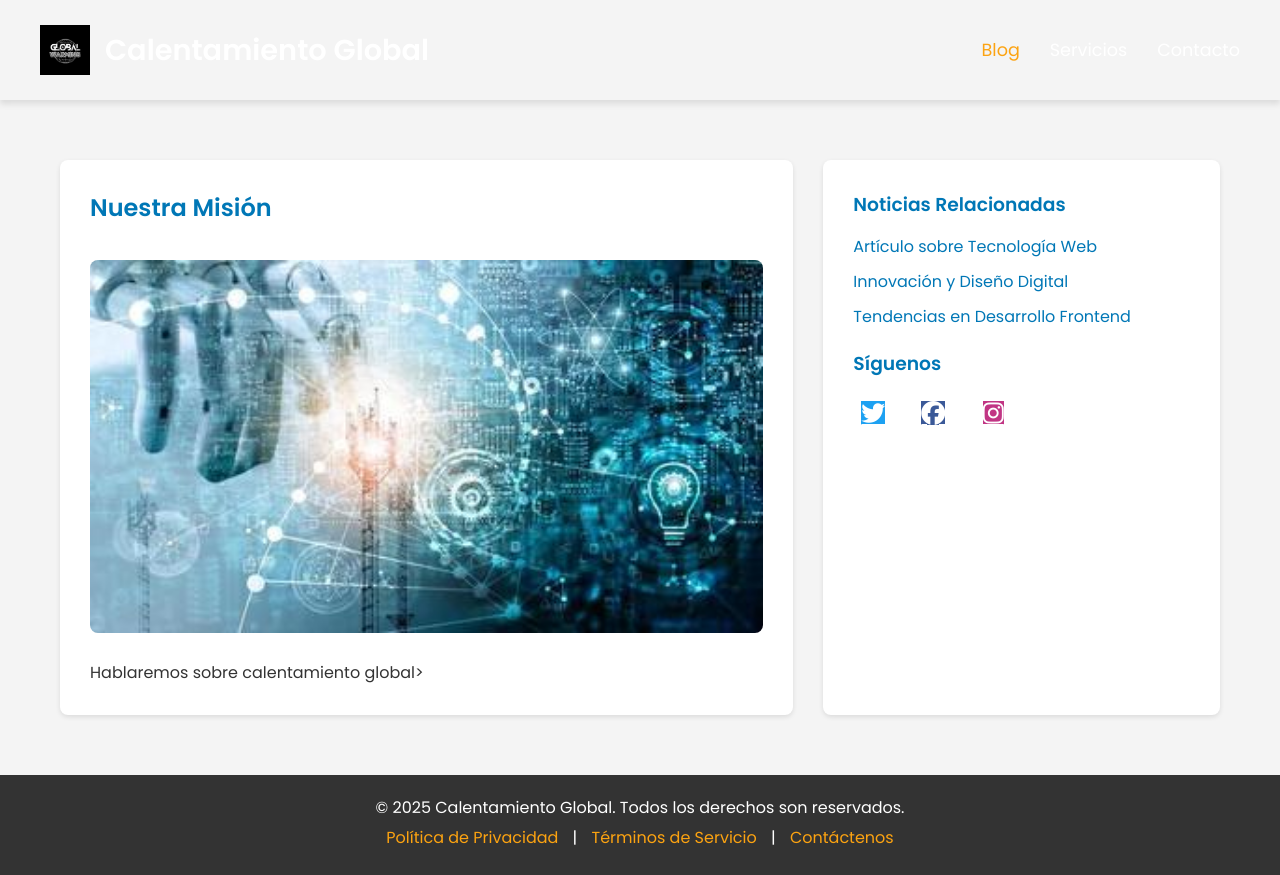
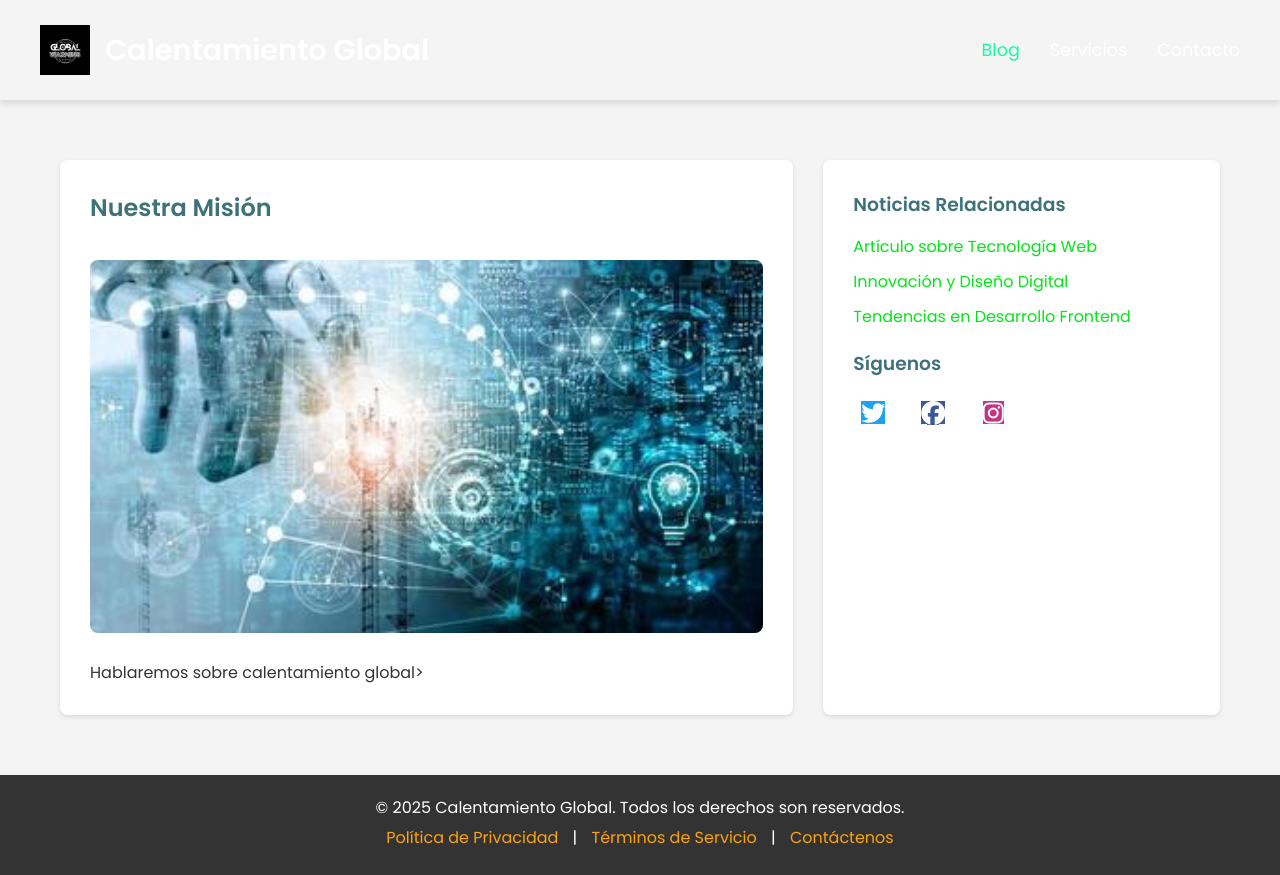
Before and after one commit to jfajardoatencia-stac/PROYECTO-DIPLOMADO, a plain HTML site: page index.html in a window 1280 px wide. In both pictures the pointer is over the link "Blog". Drawn offline with Linux system fonts and the light colour scheme.

Commit message:
se unos pequeños cambios de color

```diff
--- a/styles.css
+++ b/styles.css
@@ -84,7 +84,7 @@ body {
 
 
 .main-nav a:hover {
-    color: #fca311;
+    color: #11fca2;
 }
 
 
@@ -143,7 +143,7 @@ La imagen dentro de la sección.
 
 /* Estilos para los títulos de la sección y el aside */
 .main-section h2, .main-aside h3 {
-    color: #0077b6; /* Un color llamativo para los títulos */
+    color: #3f717a; /* Un color llamativo para los títulos */
     margin-bottom: 15px;
 }
 
@@ -175,13 +175,13 @@ El 'aside' ocupa una porción menor del espacio.
 
 .aside-links a {
     text-decoration: none;
-    color: #0077b6;
+    color: #06e419;
     transition: color 0.3s ease;
 }
 
 
 .aside-links a:hover {
-    color: #005f93;
+    color: #039ff3;
 }
 
 
```
